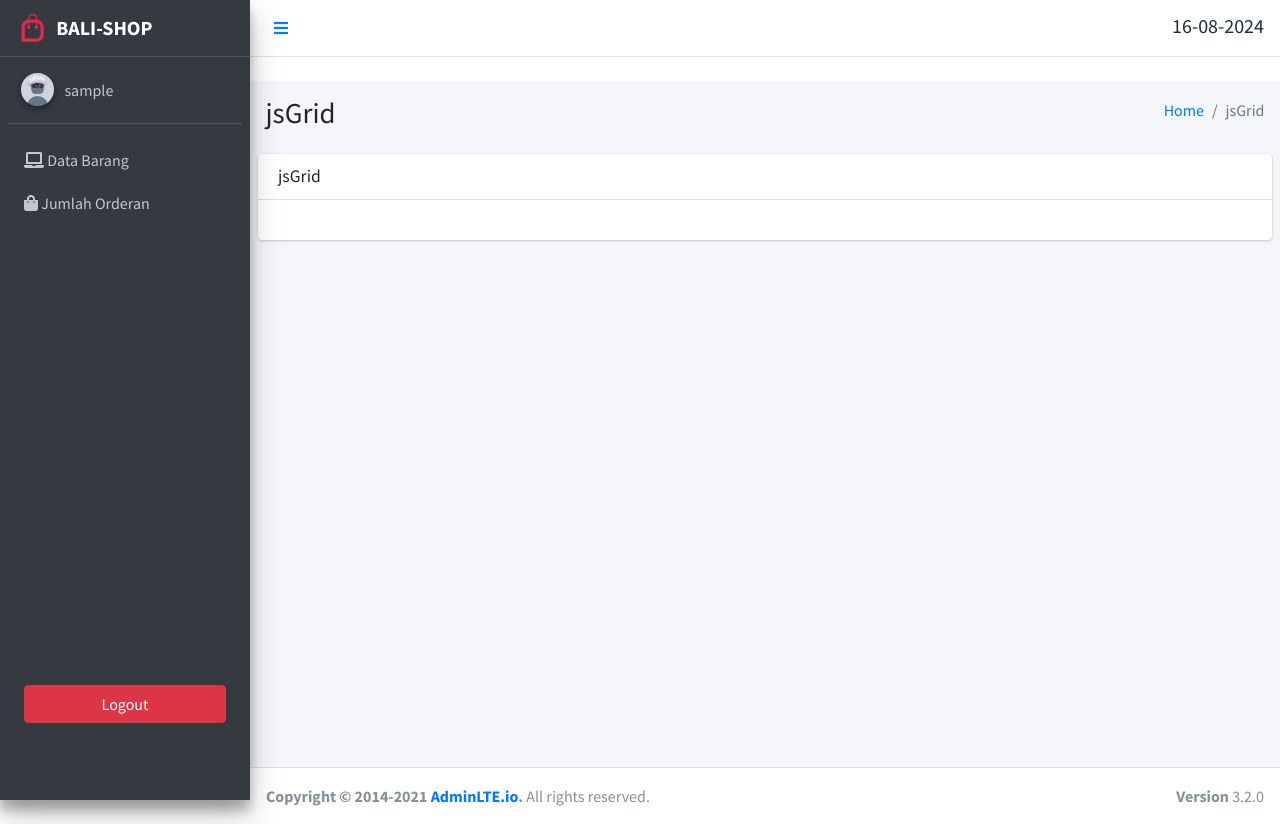
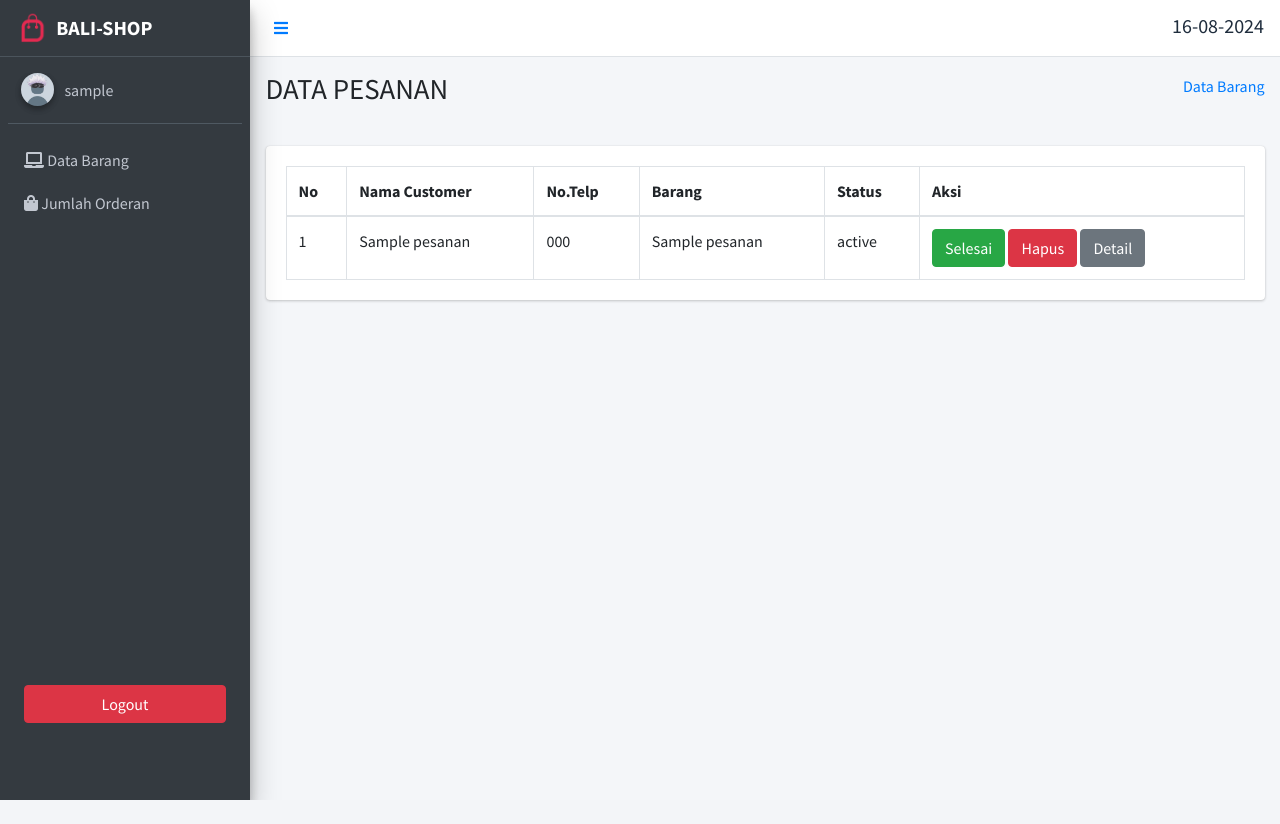
Before and after one commit to arisuryaa/Bali-Shop, a PHP site: page /admin/pesanan.php in a window 1280 px wide. After the commit the page ends 800 px from the top, so only its background shows below. Run offline with PHP 8.4, Linux system fonts and the light colour scheme; the visitor is signed in with stand-in values (Sample User, id 1); tables that the repository leaves empty or names only in its code hold one stand-in row (values such as "Sample post"); some libraries are stand-ins or nearby versions.

Commit message:
membuat tampilan orderan pada dashboard admin

```diff
--- a/admin/config/controller.php
+++ b/admin/config/controller.php
@@ -245,7 +245,7 @@ function pesanan($post) {
   $subtotal = $post["subtotal"];
 
 
-  $query = "INSERT INTO pesanan VALUES (null, '$namaPemesan', '$nomorTelpon', '$catatan','$namaBarang','$quantity','$hargaBarang','$subtotal')";
+  $query = "INSERT INTO pesanan VALUES (null, '$namaPemesan', '$nomorTelpon', '$catatan','$namaBarang','$quantity','$hargaBarang','$subtotal','Diproses')";
 
   mysqli_query($db,$query);
   return mysqli_affected_rows($db);
@@ -293,12 +293,10 @@ function loginUser($post) {
   if(mysqli_num_rows($data) === 1) {
       $row = mysqli_fetch_assoc($data);
       if (password_verify($password,  $row["password"])) {
-             $_SESSION["Login"] = true;
-             $_SESSION["nama"] = $row["nama"];
+             $_SESSION["loginUser"] = true;
 
              if(isset($post["remember"]) == "on") {
-            setcookie("nama",$row["nama"], time() + 60 * 60 * 24 * 7);
-            setcookie("login","sukarya", time() + 60 * 60 * 24 * 7);
+            setcookie("cokie","ok", time() + 60 * 60 * 24 * 7);
           }
           echo "<script>
           document.location.href = 'index.php';
--- a/admin/index.php
+++ b/admin/index.php
@@ -14,6 +14,7 @@ if(isset($_COOKIE["login"]) || isset($_SESSION["Login"])) {
 }
 
 $data_barang = select("SELECT * FROM barang");
+$jumlah_pesanan = count(select("SELECT * FROM pesanan"));
 $jumlahBarang = count($data_barang);
 
 
@@ -63,7 +64,7 @@ $jumlahBarang = count($data_barang);
                     <!-- small box -->
                     <div class="small-box bg-success">
                         <div class="inner">
-                            <h3>2</h3>
+                            <h3><?= $jumlah_pesanan ?></h3>
 
                             <p>Jumlah Orderan</p>
                         </div>
--- a/admin/layout/header.php
+++ b/admin/layout/header.php
@@ -134,7 +134,7 @@ if(isset($_COOKIE["login"]) || isset($_SESSION["Login"])) {
                                 </a>
                             </li>
                             <li class="nav-item">
-                                <a href="index.php" class="nav-link">
+                                <a href="pesanan.php" class="nav-link">
                                     <i class="nav-icon fas fa-shopping-bag"></i>
                                     <p>
                                         Jumlah Orderan
--- a/admin/pesanan.php
+++ b/admin/pesanan.php
@@ -2,115 +2,104 @@
 include "config/app.php";
 include "layout/header.php";
 
+$data_barang = select("SELECT * FROM barang");
+$data_pesanan = select("SELECT * FROM pesanan");
 
-if(isset($_COOKIE["login"]) || isset($_SESSION["Login"])) {
+?>
+<!DOCTYPE html>
+<html lang="en">
 
-} else {
-    echo "
-    <script>
-      document.location.href = 'login.php';
-    </script>
-  ";
-}
+<head>
+    <meta charset="UTF-8">
+    <meta name="viewport" content="width=device-width, initial-scale=1.0">
+    <title>Document</title>
+</head>
+<style>
+/* .content-wrapper {
+    background-color: white;
+} */
+</style>
 
-$data_barang = select("SELECT * FROM barang");
-$jumlahBarang = count($data_barang);
+<body>
 
 
+    <!-- Content Wrapper. Contains page content -->
+    <div class="content-wrapper">
 
-
-?>
-<<div class="content-wrapper">
-    <!-- Content Header (Page header) -->
-    <section class="content-header">
+        <div class="content-header">
             <div class="container-fluid">
                 <div class="row mb-2">
                     <div class="col-sm-6">
-                    <h1>jsGrid</h1>
-                </div>
+                        <h1 class="fs-6 fw-bold">DATA PESANAN</h1>
+                    </div><!-- /.col -->
                     <div class="col-sm-6">
                         <ol class="breadcrumb float-sm-right">
-                        <li class="breadcrumb-item"><a href="#">Home</a></li>
-                        <li class="breadcrumb-item active">jsGrid</li>
+                            <li class="breadcrumb-item"><a href="#">Data Barang</a></li>
                         </ol>
+                    </div><!-- /.col -->
+                </div><!-- /.row -->
+            </div><!-- /.container-fluid -->
         </div>
-            </div>
-        </div><!-- /.container-fluid -->
-    </section>
 
-    <!-- Main content -->
+
         <section class="content">
+            <div class="container-fluid">
+                <section class="content">
+                    <div class="">
+                        <div class="mt-3">
+                            <div class="">
                                 <div class="card">
-            <div class="card-header">
-                <h3 class="card-title">jsGrid</h3>
-            </div>
-            <!-- /.card-header -->
                                     <div class="card-body">
-                <div id="jsGrid1"></div>
+
+                                        <table id="example2" class="table table-bordered table-hover">
+                                            <thead>
+                                                <tr>
+                                                    <th>No</th>
+                                                    <th>Nama Customer</th>
+                                                    <th>No.Telp</th>
+                                                    <th>Barang</th>
+                                                    <th>Status</th>
+                                                    <th>Aksi</th>
+
+                                                </tr>
+                                            </thead>
+                                            <tbody>
+                                                <?php $no = 1; ?>
+                                                <?php foreach($data_pesanan as $pesanan) : ?>
+                                                <tr>
+                                                    <td><?= $no ?></td>
+                                                    <td><?= $pesanan['nama_pemesan'] ?></td>
+                                                    <td><?= $pesanan["nomor_telpon"] ?></td>
+                                                    <td><?= $pesanan['nama_barang'] ?></td>
+                                                    <td><?= $pesanan['status'] ?></td>
+                                                    <td>
+                                                        <a href="detail-barang.php?id_barang=<?= $pesanan['id_pesanan']; ?>"
+                                                            class="btn btn-success ">Selesai</a>
+                                                        <a href="detail-barang.php?id_barang=<?= $pesanan['id_pesanan']; ?>"
+                                                            class="btn btn-danger ">Hapus</a>
+                                                        <a href="detail-pesanan.php?id_pesanan=<?= $pesanan['id_pesanan']; ?>"
+                                                            class="btn btn-secondary ">Detail</a>
+                                                    </td>
+                                                </tr>
+                                                <?php $no++ ?>
+                                                <?php endforeach; ?>
+                                            </tbody>
+
+                                        </table>
                                     </div>
                                     <!-- /.card-body -->
                                 </div>
                                 <!-- /.card -->
+
+
+                            </div><!-- /.container-fluid -->
                 </section>
                 <!-- /.content -->
             </div>
             <!-- /.content-wrapper -->
-    <footer class="main-footer">
-        <div class="float-right d-none d-sm-block">
-            <b>Version</b> 3.2.0
-        </div>
-        <strong>Copyright &copy; 2014-2021 <a href="https://adminlte.io">AdminLTE.io</a>.</strong> All rights reserved.
-    </footer>
-
-    <!-- Control Sidebar -->
-    <aside class="control-sidebar control-sidebar-dark">
-        <!-- Control sidebar content goes here -->
-    </aside>
-    <!-- /.control-sidebar -->
-    </div>
-    <!-- ./wrapper -->
-
-    <script>
-    $(function() {
-        $("#jsGrid1").jsGrid({
-            height: "100%",
-            width: "100%",
-
-            sorting: true,
-            paging: true,
-
-            data: db.clients,
-
-            fields: [{
-                    name: "Name",
-                    type: "text",
-                    width: 150
-                },
-                {
-                    name: "Age",
-                    type: "number",
-                    width: 50
-                },
-                {
-                    name: "Address",
-                    type: "text",
-                    width: 200
-                },
-                {
-                    name: "Country",
-                    type: "select",
-                    items: db.countries,
-                    valueField: "Id",
-                    textField: "Name"
-                },
-                {
-                    name: "Married",
-                    type: "checkbox",
-                    title: "Is Married"
-                }
-            ]
-        });
-    });
-    </script>
 
             <?php include "layout/footer.php";?>
+
+</body>
+
+</html>
--- a/pemesanan.php
+++ b/pemesanan.php
@@ -4,7 +4,7 @@ include "admin/config/app.php";
 
 session_start();
 
-if(!isset($_COOKIE["login"]) || !isset($_SESSION["Login"])) {
+if(!isset($_COOKIE["cokie"]) || !isset($_SESSION["loginUser"])) {
     echo "
     <script>
       document.location.href = 'login.php';
```
Also changed, not shown: admin/detail-pesanan.php (added, +79 -0 lines), admin/delete-pesanan.php (added), asset/img/admin.webp (added). Lines whose indentation alone changed are shown as unchanged.
